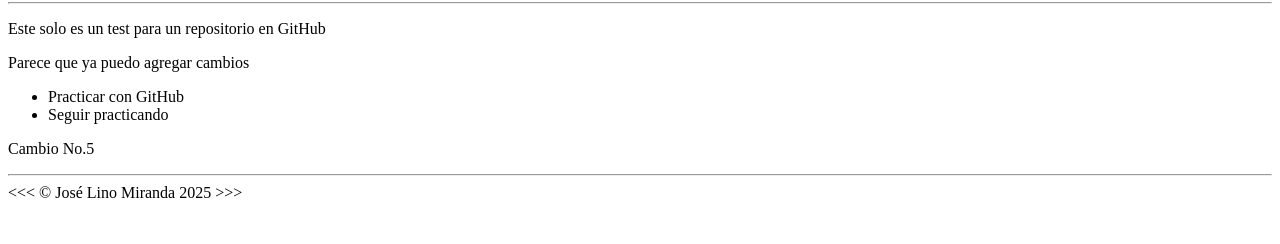
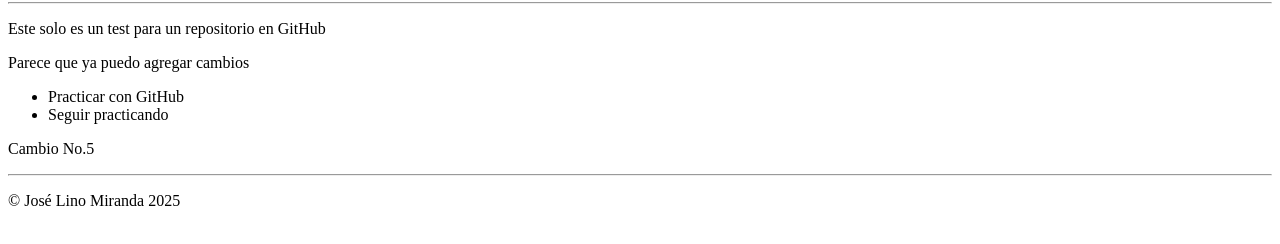
Before and after one commit to lmiranda-epicore/HTML-TEST, a plain HTML site: page index.html in a window 1280 px wide. Shown: the part 78-322 px from the top of the page. Drawn offline with Linux system fonts and the light colour scheme.

Commit message:
Se ha mejorado la semántica HTML del archivo

```diff
--- a/index.html
+++ b/index.html
@@ -26,7 +26,7 @@
 
     <hr>
 
-    <footer>&lt;&lt;&lt; &copy; José Lino Miranda 2025 &gt;&gt;&gt;</footer>
+    <footer><p>&copy; José Lino Miranda 2025</p></footer>
 
 </body>
 </html>
```
